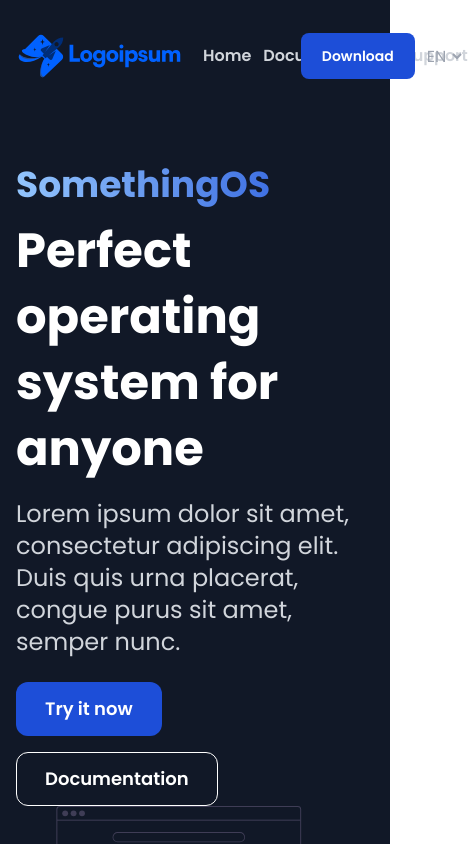
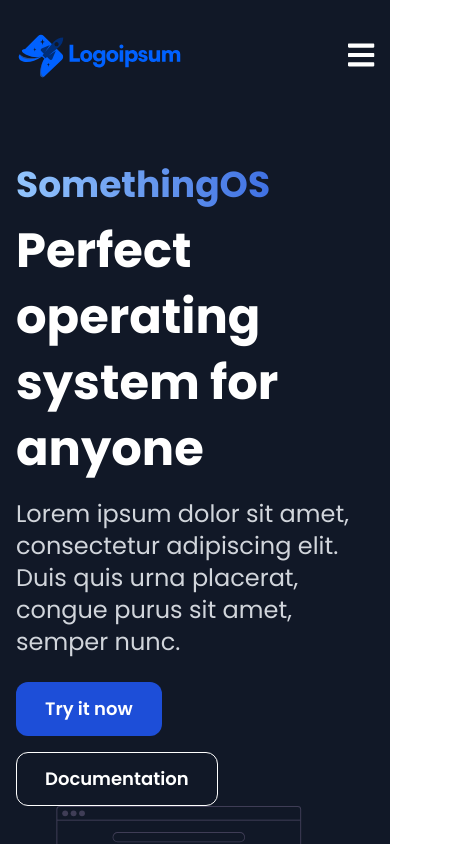
Before and after one commit to GarnetOS/garnetos.github.io, a Next.js app: page / in a window 390 px wide. Shown: the top 844 px of the page, 468 px wide, since content can reach past the window. Built offline with nearby package versions, Linux system fonts and the light colour scheme.

Commit message:
Responsive navbar

```diff
--- a/components/Header.js
+++ b/components/Header.js
@@ -1,35 +1,43 @@
-import React from "react";
+import React, { useState } from "react";
 import Link from "next/link";
 import LanguageSwitcher from "./LanguageSwitcher";
 import { useTranslation } from "react-i18next";
+import { FontAwesomeIcon } from "@fortawesome/react-fontawesome";
+import { faBars } from "@fortawesome/free-solid-svg-icons";
 
 export default function Header() {
   const { t, i18n } = useTranslation();
+
+  const [navHidden, setNavHidden] = useState(true);
 
   return (
     <header className="py-8 bg-gray-900">
       <div className="px-4 container max-w-screen-xl mx-auto flex justify-between">
         <div className="flex items-center justify-start">
           <img src="/assets/logo.svg" alt="Logo" className="h-12" />
-          <nav className="ml-2 flex items-center justify-start">
+        </div>
+        <div className={`${navHidden ? "hidden" : "flex"} flex-col md:flex-row items-center md:justify-end md:flex absolute md:static z-10 bg-gray-900 top-24 left-0 right-0 pb-12 md:pb-0 border-b border-gray-500 md:border-none`}>
+          <nav className="mr-4 flex items-center justify-start flex-col md:flex-row">
             <Link href="/">
-              <a className="ml-3 font-semibold text-gray-300 transition duration-200 hover:text-gray-400">{t("header_home")}</a>
+              <a className="ml-3 mb-3 md:mb-0 font-semibold text-gray-300 transition duration-200 hover:text-gray-400">{t("header_home")}</a>
             </Link>
             <Link href="/documentation">
-              <a className="ml-3 font-semibold text-gray-300 transition duration-200 hover:text-gray-400">{t("header_documentation")}</a>
+              <a className="ml-3 mb-3 md:mb-0 font-semibold text-gray-300 transition duration-200 hover:text-gray-400">{t("header_documentation")}</a>
             </Link>
             <Link href="/support">
-              <a className="ml-3 font-semibold text-gray-300 transition duration-200 hover:text-gray-400">{t("header_support")}</a>
+              <a className="ml-3 mb-3 md:mb-0 font-semibold text-gray-300 transition duration-200 hover:text-gray-400">{t("header_support")}</a>
             </Link>
           </nav>
-        </div>
-        <div className="flex items-center justify-end">
           <Link href="/download">
-            <a className="btn btn-s btn-primary">{t("header_download")}</a>
+            <a className="btn btn-s btn-primary mb-2 md:mb-0  ">{t("header_download")}</a>
           </Link>
           <LanguageSwitcher short={true} />
         </div>
+        <div className="text-white text-3xl my-auto cursor-pointer md:hidden" onClick={() => setNavHidden(!navHidden)}>
+          <FontAwesomeIcon icon={faBars} />
+        </div>
       </div>
+      <div></div>
     </header>
   );
 }
```
